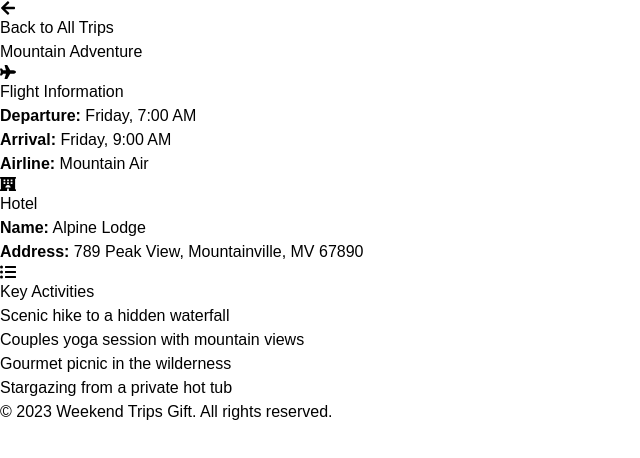
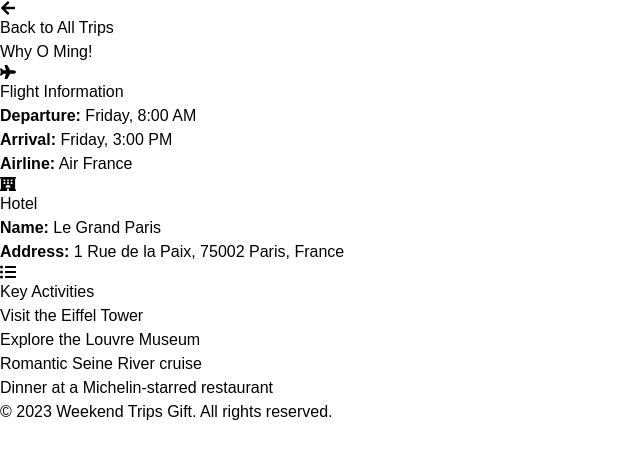
Before and after one commit to jhs129/tripgift, a Next.js app: page /trip/jackson in a window 1280 px wide. Shown: the top 458 px of the page, without its empty margins (0-640 px from the left). Built offline with nearby package versions, Linux system fonts and the light colour scheme.

Commit message:
centralized content

```diff
--- a/src/pages/trip/[id].tsx
+++ b/src/pages/trip/[id].tsx
@@ -3,68 +3,12 @@
 import TripDetails from '../../components/TripDetails'
 import Link from 'next/link'
 import { FaArrowLeft } from 'react-icons/fa'
-
-const trips = {
-  vegas: {
-    title: 'What Happens in Vegas',
-    flight: {
-      departure: 'Friday, 8:00 AM',
-      arrival: 'Friday, 3:00 PM',
-      airline: 'Air France'
-    },
-    hotel: {
-      name: 'Le Grand Paris',
-      address: '1 Rue de la Paix, 75002 Paris, France'
-    },
-    activities: [
-      'Visit the Eiffel Tower',
-      'Explore the Louvre Museum',
-      'Romantic Seine River cruise',
-      'Dinner at a Michelin-starred restaurant'
-    ]
-  },
-  newmexico: {
-    title: 'Relaxing Beach Retreat',
-    flight: {
-      departure: 'Friday, 10:00 AM',
-      arrival: 'Friday, 2:00 PM',
-      airline: 'Coastal Airlines'
-    },
-    hotel: {
-      name: 'Seaside Resort & Spa',
-      address: '123 Ocean Drive, Beachtown, BT 12345'
-    },
-    activities: [
-      'Couples massage at the hotel spa',
-      'Sunset beach walk',
-      'Snorkeling adventure',
-      'Beachfront dinner under the stars'
-    ]
-  },
-  jackson: {
-    title: 'Mountain Adventure',
-    flight: {
-      departure: 'Friday, 7:00 AM',
-      arrival: 'Friday, 9:00 AM',
-      airline: 'Mountain Air'
-    },
-    hotel: {
-      name: 'Alpine Lodge',
-      address: '789 Peak View, Mountainville, MV 67890'
-    },
-    activities: [
-      'Scenic hike to a hidden waterfall',
-      'Couples yoga session with mountain views',
-      'Gourmet picnic in the wilderness',
-      'Stargazing from a private hot tub'
-    ]
-  }
-}
+import { trips } from '../../content/trips'
 
 export default function TripPage() {
   const router = useRouter()
   const { id } = router.query
-  const trip = trips[id as keyof typeof trips]
+  const trip = trips.find(trip => trip.id === id)
 
   if (!trip) {
     return (
```
